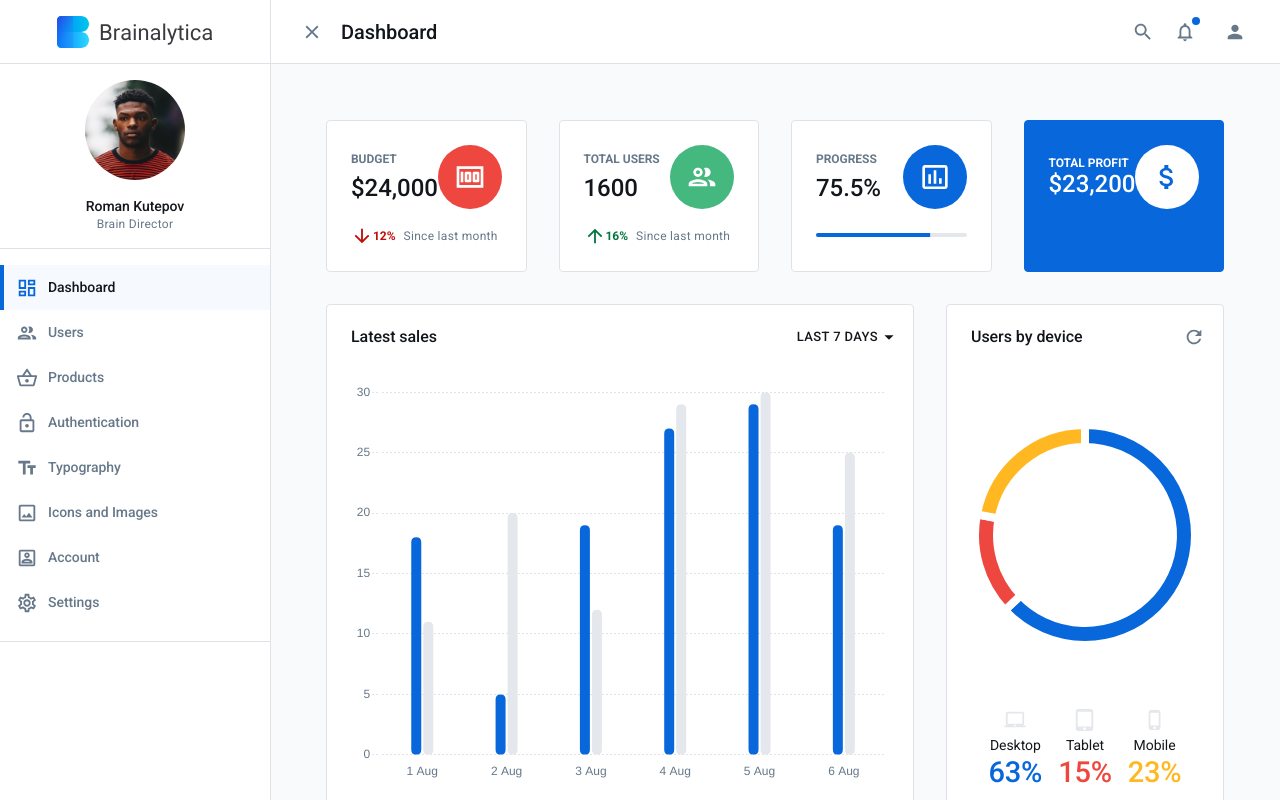
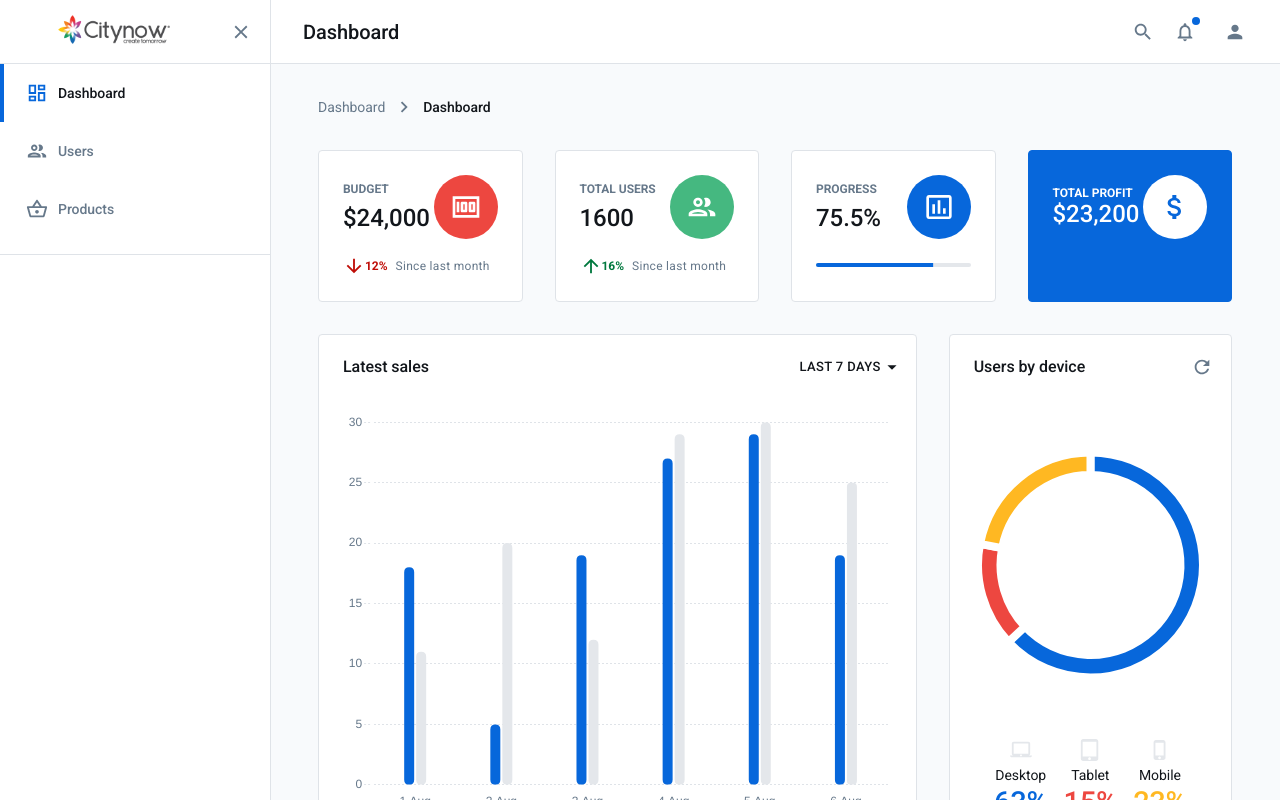
Before and after one commit to hieple18/material-dashboard-template, a React (Create React App) app: page /dashboard in a window 1280 px wide. Shown: the top 800 px of the page. Built offline with nearby package versions, Linux system fonts and the light colour scheme; what validate.js would draw is missing.

Commit message:
update navigation drawer

```diff
--- a/src/layouts/Dashboard/components/Sidebar/index.jsx
+++ b/src/layouts/Dashboard/components/Sidebar/index.jsx
@@ -1,5 +1,6 @@
 import React, { Component } from 'react';
 import { Link, NavLink } from 'react-router-dom';
+import logo from './../../../../assets/images/logo/logovn.png';
 
 // Externals
 import classNames from 'classnames';
@@ -18,7 +19,8 @@ import {
   ListItemText,
   ListSubheader,
   Typography,
-  Drawer
+  Drawer,
+  IconButton
 } from '@material-ui/core';
 
 // Material icons
@@ -31,7 +33,8 @@ import {
   ImageOutlined as ImageIcon,
   InfoOutlined as InfoIcon,
   AccountBoxOutlined as AccountBoxIcon,
-  SettingsOutlined as SettingsIcon
+  SettingsOutlined as SettingsIcon,
+  Close as CloseIcon,
 } from '@material-ui/icons';
 
 // // CLSX utility for constructing `className`
@@ -42,9 +45,28 @@ import styles from './styles';
 
 class Sidebar extends Component {
   render() {
-    const { classes, className, onClose, open, anchor, isMobile } = this.props;
+    const { classes, className, onClose, open, anchor, isMobile, onToggleSidebar } = this.props;
 
     // const rootClassName = classNames(classes.root, className);
+
+    const navMenu = [
+      {
+        to: '/dashboard',
+        name: 'Dashboard',
+        icon: <DashboardIcon />
+      },
+      {
+        to: '/users',
+        name: 'Users',
+        icon: <PeopleIcon />
+
+      },
+      {
+        to: '/products',
+        name: 'Products',
+        icon: <ShoppingBasketIcon />
+      }
+    ]
 
     return (
       <Drawer
@@ -64,159 +86,57 @@ class Sidebar extends Component {
         variant={isMobile ? 'temporary' : 'permanent'}
       >
         <div className={classes.sidebar}>
+
+          <div className={classes.toolbar}>
             <div className={classes.logoWrapper}>
               <Link
                 className={classes.logoLink}
                 to="/"
               >
                 <img
-                alt="Brainalytica logo"
+                  alt="Logo"
                   className={classes.logoImage}
-                src="/images/logos/brainalytica_logo.svg"
+                  src={logo}
                 />
               </Link>
             </div>
-          <Divider className={classes.logoDivider} />
-          <div className={classes.profile}>
-            <Link to="/account">
-              <Avatar
-                alt="Roman Kutepov"
-                className={classes.avatar}
-                src="/images/avatars/avatar_1.png"
-              />
-            </Link>
-            <Typography
-              className={classes.nameText}
-              variant="h6"
+
+            <IconButton
+              className={classNames(classes.menuButton, {
+                [classes.hidden]: !open,
+              })}
+              onClick={onToggleSidebar}
+              variant="text"
             >
-              Roman Kutepov
-          </Typography>
-            <Typography
-              className={classes.bioText}
-              variant="caption"
-            >
-              Brain Director
-          </Typography>
+              <CloseIcon />
+            </IconButton>
           </div>
-          <Divider className={classes.profileDivider} />
+
           <List
             component="div"
             disablePadding
           >
-            <ListItem
+            {navMenu && navMenu.map((menu, index) => (<ListItem
               activeClassName={classes.activeListItem}
               className={classes.listItem}
               component={NavLink}
-              to="/dashboard"
+              to={menu.to}
             >
               <ListItemIcon className={classes.listItemIcon}>
-                <DashboardIcon />
+                {menu.icon}
               </ListItemIcon>
-              <ListItemText
+              {open ? <ListItemText
                 classes={{ primary: classes.listItemText }}
-                primary="Dashboard"
-              />
-            </ListItem>
-            <ListItem
-              activeClassName={classes.activeListItem}
-              className={classes.listItem}
-              component={NavLink}
-              to="/users"
-            >
-              <ListItemIcon className={classes.listItemIcon}>
-                <PeopleIcon />
-              </ListItemIcon>
-              <ListItemText
-                classes={{ primary: classes.listItemText }}
-                primary="Users"
-              />
-            </ListItem>
-            <ListItem
-              activeClassName={classes.activeListItem}
-              className={classes.listItem}
-              component={NavLink}
-              to="/products"
-            >
-              <ListItemIcon className={classes.listItemIcon}>
-                <ShoppingBasketIcon />
-              </ListItemIcon>
-              <ListItemText
-                classes={{ primary: classes.listItemText }}
-                primary="Products"
-              />
-            </ListItem>
-            <ListItem
-              activeClassName={classes.activeListItem}
-              className={classes.listItem}
-              component={NavLink}
-              to="/sign-in"
-            >
-              <ListItemIcon className={classes.listItemIcon}>
-                <LockOpenIcon />
-              </ListItemIcon>
-              <ListItemText
-                classes={{ primary: classes.listItemText }}
-                primary="Authentication"
-              />
-            </ListItem>
-            <ListItem
-              activeClassName={classes.activeListItem}
-              className={classes.listItem}
-              component={NavLink}
-              to="/typography"
-            >
-              <ListItemIcon className={classes.listItemIcon}>
-                <TextFieldsIcon />
-              </ListItemIcon>
-              <ListItemText
-                classes={{ primary: classes.listItemText }}
-                primary="Typography"
-              />
-            </ListItem>
-            <ListItem
-              activeClassName={classes.activeListItem}
-              className={classes.listItem}
-              component={NavLink}
-              to="/icons"
-            >
-              <ListItemIcon className={classes.listItemIcon}>
-                <ImageIcon />
-              </ListItemIcon>
-              <ListItemText
-                classes={{ primary: classes.listItemText }}
-                primary="Icons and Images"
-              />
-            </ListItem>
-            <ListItem
-              activeClassName={classes.activeListItem}
-              className={classes.listItem}
-              component={NavLink}
-              to="/account"
-            >
-              <ListItemIcon className={classes.listItemIcon}>
-                <AccountBoxIcon />
-              </ListItemIcon>
-              <ListItemText
-                classes={{ primary: classes.listItemText }}
-                primary="Account"
-              />
-            </ListItem>
-            <ListItem
-              activeClassName={classes.activeListItem}
-              className={classes.listItem}
-              component={NavLink}
-              to="/settings"
-            >
-              <ListItemIcon className={classes.listItemIcon}>
-                <SettingsIcon />
-              </ListItemIcon>
-              <ListItemText
-                classes={{ primary: classes.listItemText }}
-                primary="Settings"
-              />
-            </ListItem>
+                primary={menu.name}
+              /> : null}
+            </ListItem>)
+            )}
           </List>
           <Divider className={classes.listDivider} />
+          <List component="div"
+            disablePadding>
+
+          </List>
         </div>
       </Drawer>
     );
--- a/src/layouts/Dashboard/components/Sidebar/styles.jsx
+++ b/src/layouts/Dashboard/components/Sidebar/styles.jsx
@@ -43,28 +43,40 @@ export default theme => ({
       duration: theme.transitions.duration.leavingScreen,
     }),
     overflowX: 'hidden',
-    width: theme.spacing(5) + 1,
-    [theme.breakpoints.up('sm')]: {
-      width: theme.spacing(7) + 1,
-    },
+    width: theme.spacing(9)
+    // width: theme.spacing(5) + 1,
+    // [theme.breakpoints.up('sm')]: {
+    //   width: theme.spacing(7) + 1,
+    // },
   },
   sidebar: {
     width: `calc( ${DRAWER_WIDTH}px - 1px)`
   },
+  toolbar: {
+    display: 'flex',
+    alignItems: 'center',
+    justifyContent: 'flex-end',
+    ...theme.mixins.toolbar,
+    height: '63px',
+    padding: '0 8px',
+    borderBottom: `1px solid #DFE3E8`,
+  },
   logoWrapper: {
-    display: 'flex',
-    justifyContent: 'center',
-    alignItems: 'center',
-    height: '63px',
-    flexShrink: 0
+    // display: 'flex',
+    // justifyContent: 'center',
+    // alignItems: 'center',
+    // flexShrink: 0,
+
   },
   logoLink: {
     fontSize: 0
   },
   logoImage: {
-    cursor: 'pointer'
+    cursor: 'pointer',
+    maxWidth: '100%',
+    padding: '50px',
   },
-  logoDivider: {
+  divider: {
     marginBottom: theme.spacing.unit * 2
   },
   profile: {
@@ -92,11 +104,11 @@ export default theme => ({
     cursor: 'pointer',
     '&:hover': {
       backgroundColor: theme.palette.primary.light,
-      borderLeft: `${MENU_LIST_ITEM_BORDER_WIDTH}px solid ${theme.palette.primary.main}`,
+      // borderLeft: `${MENU_LIST_ITEM_BORDER_WIDTH}px solid ${theme.palette.primary.main}`,
       // borderRadius: `${MENU_LIST_ITEM_BORDER_WIDTH}px`,
       '& $listItemIcon': {
         color: theme.palette.primary.main,
-        marginLeft: `-${MENU_LIST_ITEM_BORDER_WIDTH}px`
+        // marginLeft: `-${MENU_LIST_ITEM_BORDER_WIDTH}px`
       }
     },
     '& + &': {
@@ -106,7 +118,7 @@ export default theme => ({
   activeListItem: {
     borderLeft: `${MENU_LIST_ITEM_BORDER_WIDTH}px solid ${theme.palette.primary.main}`,
     // borderRadius: `${MENU_LIST_ITEM_BORDER_WIDTH}px`,
-    backgroundColor: theme.palette.primary.light,
+    // backgroundColor: theme.palette.primary.light,
     '& $listItemText': {
       color: theme.palette.text.primary
     },
@@ -116,7 +128,8 @@ export default theme => ({
     }
   },
   listItemIcon: {
-    marginRight: 0
+    marginRight: 0,
+    padding: '10px'
   },
   listItemText: {
     fontWeight: MENU_LIST_ITEM_FONT_WEIGHT,
@@ -125,5 +138,8 @@ export default theme => ({
   listDivider: {
     marginBottom: theme.spacing.unit * 2,
     marginTop: theme.spacing.unit * 2
+  },
+  hidden: {
+    display: 'none'
   }
 });
--- a/src/layouts/Dashboard/components/Topbar/index.jsx
+++ b/src/layouts/Dashboard/components/Topbar/index.jsx
@@ -23,9 +23,7 @@ import {
 // Material icons
 import {
   Menu as MenuIcon,
-  Close as CloseIcon,
   NotificationsOutlined as NotificationsIcon,
-  Input as InputIcon,
   Person as PersonIcon,
   Search as SearchIcon
 } from '@material-ui/icons';
@@ -128,11 +126,13 @@ class Topbar extends Component {
         <div className={rootClassName}>
           <Toolbar className={classes.toolbar}>
             <IconButton
-              className={classes.menuButton}
+              className={classNames(classes.menuButton, {
+                [classes.hidden]: isSidebarOpen,
+              })}
               onClick={onToggleSidebar}
               variant="text"
             >
-              {isSidebarOpen ? <CloseIcon /> : <MenuIcon />}
+              <MenuIcon />
             </IconButton>
             <Typography
               className={classes.title}
@@ -164,12 +164,6 @@ class Topbar extends Component {
               >
                 <PersonIcon />
               </IconButton>
-              {/* <IconButton
-              className={classes.signOutButton}
-              onClick={this.handleSignOut}
-            >
-              <InputIcon />
-            </IconButton> */}
             </div>
 
           </Toolbar>
@@ -193,19 +187,18 @@ class Topbar extends Component {
             onSelect={this.handleCloseNotifications}
           />
         </Popover>
-
         <Popover
           anchorEl={profileEl}
           anchorOrigin={{
             vertical: 'bottom',
-            horizontal: 'center'
+            horizontal: 'right',
+          }}
+          transformOrigin={{
+            vertical: 'top',
+            horizontal: 'right',
           }}
           onClose={this.handleCloseProfile}
           open={showProfile}
-          transformOrigin={{
-            vertical: 'top',
-            horizontal: 'center'
-          }}
         >
           <div>
             <Avatar
--- a/src/layouts/Dashboard/components/Topbar/styles.jsx
+++ b/src/layouts/Dashboard/components/Topbar/styles.jsx
@@ -1,10 +1,11 @@
+const TOP_HEIGHT = 64;
 export default theme => ({
   root: {
     borderBottom: `1px solid ${theme.palette.border}`,
     backgroundColor: theme.palette.common.white,
     display: 'flex',
     alignItems: 'center',
-    height: '64px',
+    height: TOP_HEIGHT,
     zIndex: theme.zIndex.appBar
   },
   toolbar: {
@@ -25,5 +26,8 @@ export default theme => ({
   },
   signOutButton: {
     marginLeft: theme.spacing.unit
+  },
+  hidden: {
+    display: 'none'
   }
 });
--- a/src/layouts/Dashboard/index.jsx
+++ b/src/layouts/Dashboard/index.jsx
@@ -9,7 +9,11 @@ import compose from 'recompose/compose';
 import PropTypes from 'prop-types';
 
 // Material helpers
-import { withStyles, withWidth } from '@material-ui/core';
+import { withStyles, withWidth, Breadcrumbs, Link, Typography } from '@material-ui/core';
+
+import {
+  NavigateNext as NavigateNextIcon
+} from '@material-ui/icons';
 
 // Custom components
 import { Sidebar, Topbar, Footer } from './components';
@@ -38,37 +42,52 @@ class Dashboard extends Component {
     }));
   };
 
+  handleClick = (event) => {
+    event.preventDefault();
+    alert('You clicked a breadcrumb.');
+  }
+
   render() {
     const { classes, width, title, children } = this.props;
     const { isOpen } = this.state;
 
     const isMobile = ['xs', 'sm'].includes(width);
-    const isShifted = isOpen && !isMobile;
-    // const shiftContent = isOpen && !isMobile;
 
     return (
       <Fragment>
         <Topbar
           className={classNames(classes.topbar, {
-            [classes.topbarShift]: isOpen && !isMobile
+            [classes.topbarShift]: isOpen && !isMobile,
           })}
           isSidebarOpen={isOpen}
           onToggleSidebar={this.handleToggleOpen}
           title={title}
         />
+
         <Sidebar
           anchor="left"
           onClose={this.handleClose}
           open={isOpen}
-          isMobile={isMobile} />
+          isMobile={isMobile}
+          onToggleSidebar={this.handleToggleOpen} />
 
         <main
-          className={classNames(classes.content, {
+          className={classNames(classes.viewContainer, {
             [classes.contentShift]: isOpen && !isMobile,
             [classes.narrowContent]: !isOpen && !isMobile
           })}
         >
-          {children}
+          <div className={classes.breadcrumb}>
+            <Breadcrumbs separator={<NavigateNextIcon fontSize="small" />} aria-label="Breadcrumb">
+              <Link color="inherit" href="/" onClick={this.handleClick}>
+                Dashboard
+            </Link>
+              <Typography className={classes.breadcrumbText} color="textPrimary">Dashboard</Typography>
+            </Breadcrumbs>
+          </div>
+          <div className={classes.content}>
+            {children}
+          </div>
           <Footer />
         </main>
       </Fragment>
--- a/src/layouts/Dashboard/styles.jsx
+++ b/src/layouts/Dashboard/styles.jsx
@@ -1,4 +1,5 @@
 const DRAWER_WIDTH = 271;
+const SMALL_DRAWER_WIDTH = 71;
 const TOP_HEIGHT = 64;
 export default theme => ({
   topbar: {
@@ -28,20 +29,31 @@ export default theme => ({
       duration: theme.transitions.duration.enteringScreen,
     }),
   },
-  content: {
+  viewContainer: {
     flexGrow: 1,
-    padding: theme.spacing(3),
     marginTop: TOP_HEIGHT,
+    paddingTop: theme.spacing(4),
     backgroundColor: theme.palette.background.default,
     transition: theme.transitions.create('margin', {
       easing: theme.transitions.easing.sharp,
       duration: theme.transitions.duration.leavingScreen
     })
   },
+  breadcrumb: {
+    marginLeft: theme.spacing(6),
+    marginRight: theme.spacing(6),
+  },
+  breadcrumbText: {
+    fontWeight: 500
+  },
+  content: {
+    padding: theme.spacing(2),
+    paddingTop: 0,
+  },
   contentShift: {
     marginLeft: `calc( ${DRAWER_WIDTH}px - 1px)`
   },
   narrowContent: {
-    marginLeft: '30px'
-  }
+    marginLeft: SMALL_DRAWER_WIDTH
+  },
 });
--- a/src/views/Dashboard/index.jsx
+++ b/src/views/Dashboard/index.jsx
@@ -41,6 +41,7 @@ class Dashboard extends Component {
     return (
       <DashboardLayout title="Dashboard">
         <div className={classes.root}>
+
           <Grid
             container
             spacing={4}
```
Also changed, not shown: src/assets/images/logo/logovn.png (added), 1 other file (tests, documents, lock files or other folders). Lines whose indentation alone changed are shown as unchanged.
